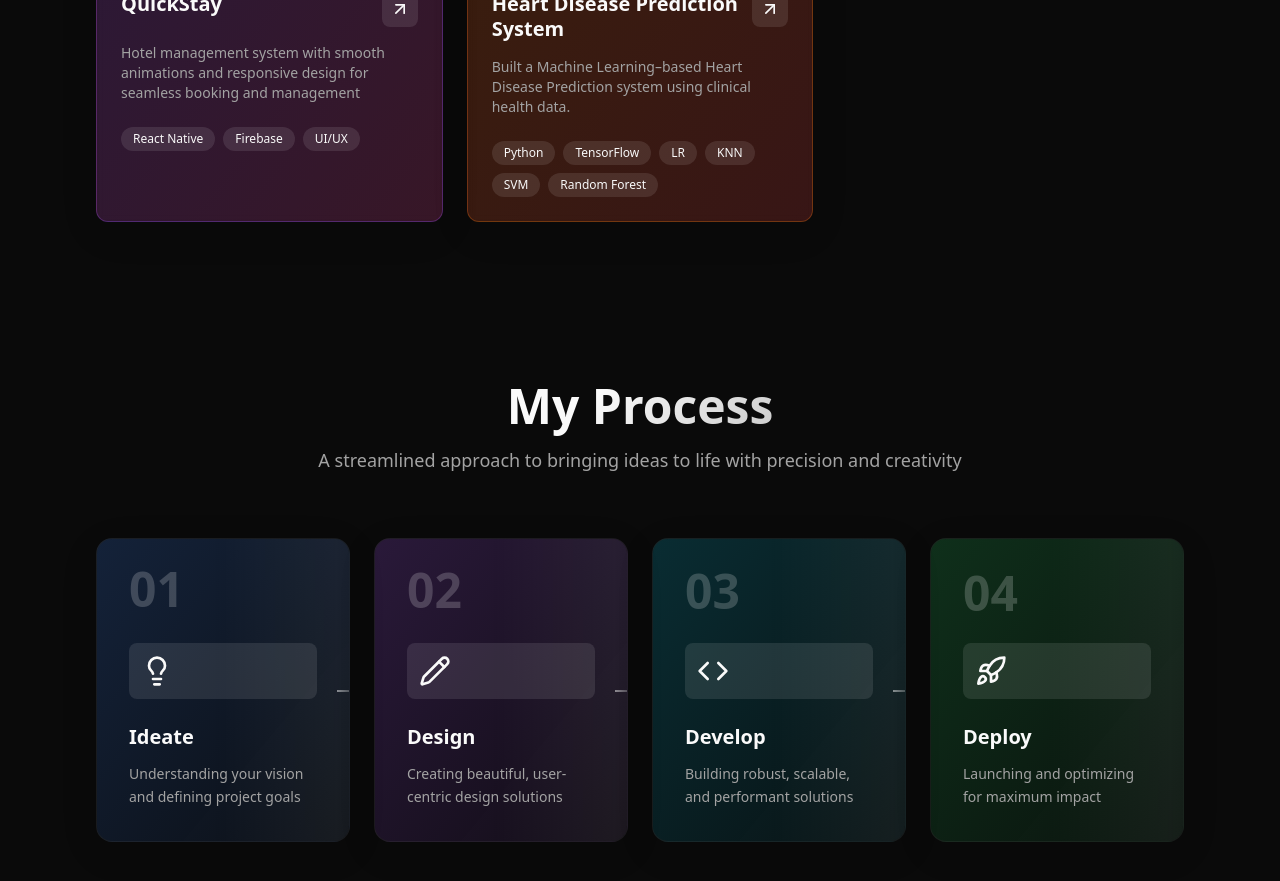
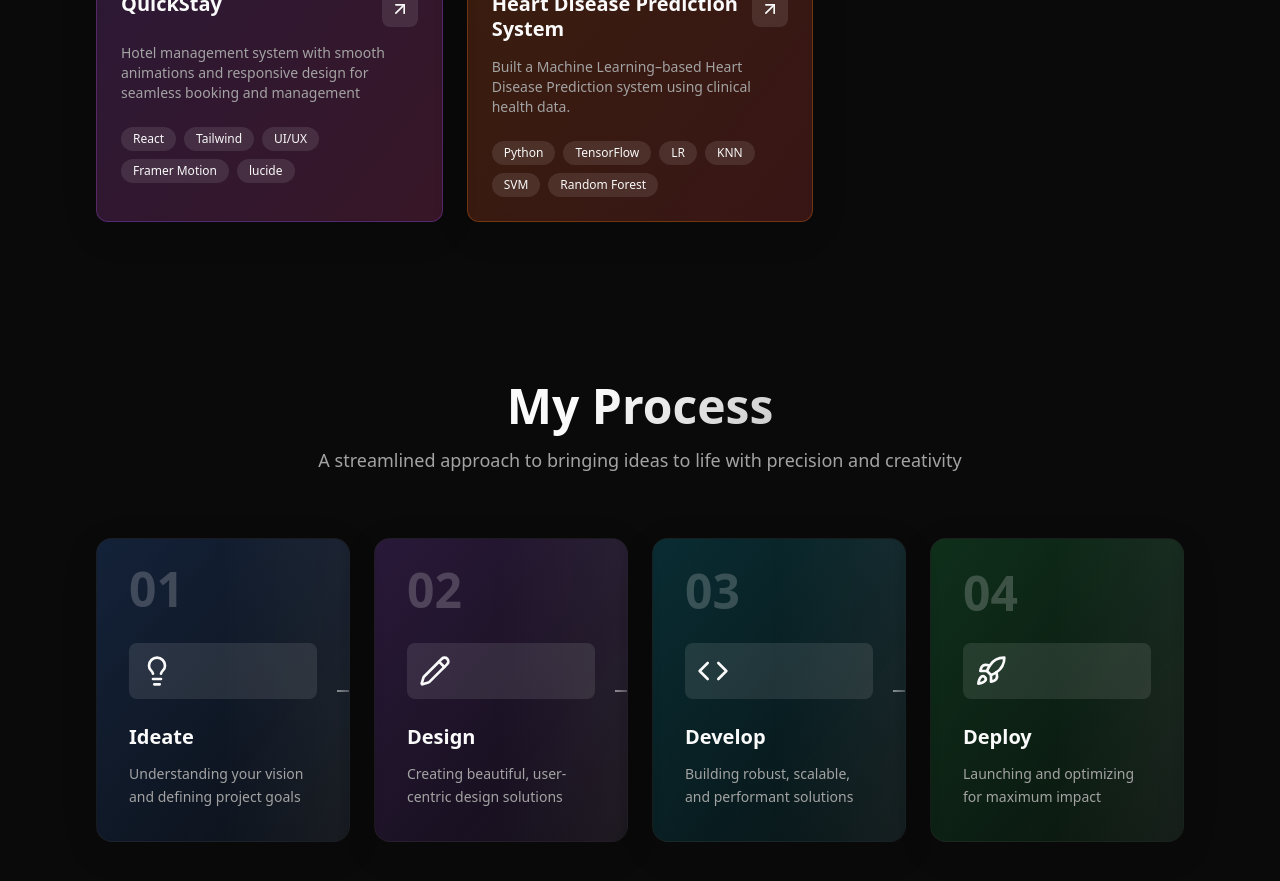
Before and after one commit to EbnulAhsan/portfolio-website, a Next.js app: page / in a window 1280 px wide. Shown: the part 1720-2601 px from the top of the page. Built offline with nearby package versions, Linux system fonts and the light colour scheme.

Commit message:
add tags

```diff
--- a/components/projects.tsx
+++ b/components/projects.tsx
@@ -39,7 +39,7 @@ const Projects = () => {
       id: 4,
       title: 'QuickStay',
       description: 'Hotel management system with smooth animations and responsive design for seamless booking and management',
-      tags: ['React Native', 'Firebase', 'UI/UX'],
+      tags: ['React', 'Tailwind', 'UI/UX', 'Framer Motion', 'lucide'],
       image: '/countryside.jpg',
       gradient: 'from-purple-500/20 to-pink-500/20',
       borderColor: 'border-purple-500/30',
```
